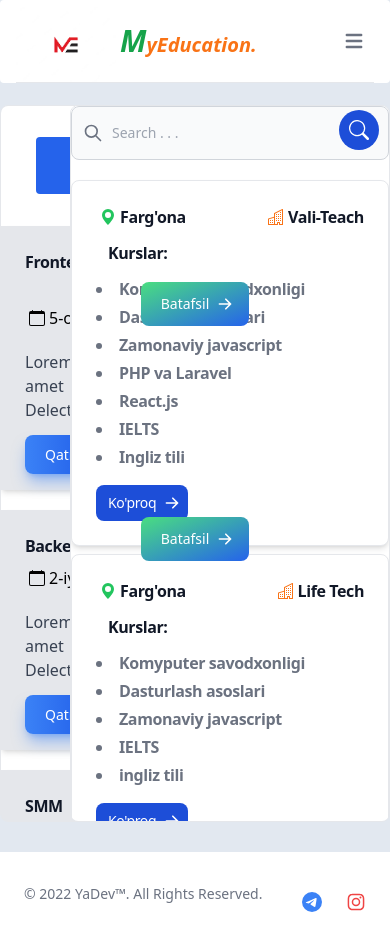
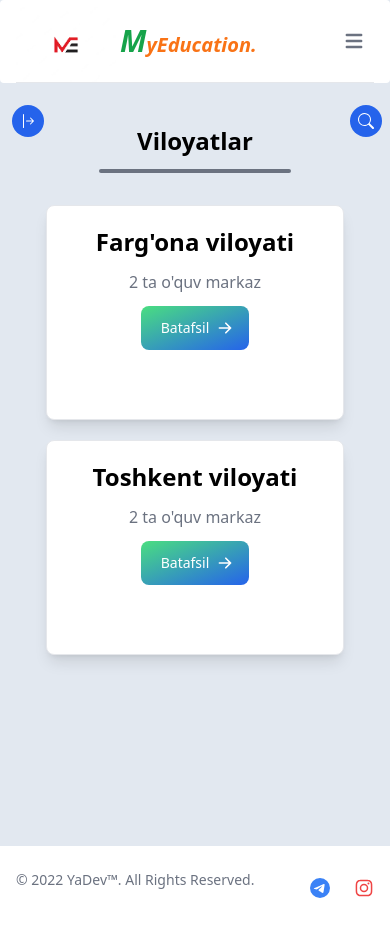
Before and after one commit to YaDev06/taskForWork, a React (Vite) app: page / in a window 390 px wide. After the commit the page ends 914 px from the top, so only its background shows below. Built offline with nearby package versions, Linux system fonts and the light colour scheme; data requests are answered from the project's data file.

Commit message:
6th commit

```diff
--- a/src/Components/SidebarLeft.jsx
+++ b/src/Components/SidebarLeft.jsx
@@ -3,6 +3,34 @@ import { Link } from "react-router-dom";
 
 export default function SidebarLeft() {
   return (
+    <>
+      <button
+        // onClick={}
+        data-collapse-toggle="default-SidebarLeft"
+        title="Open LeftBar"
+        type="button"
+        className="fixed z-50 left-0 p-2 ml-3 text-sm text-white rounded-full md:hidden bg-blue-600 hover:bg-blue-700 focus:outline-none focus:ring-2 focus:ring-gray-200"
+        aria-controls="default-SidebarLeft"
+        aria-expanded="false"
+      >
+        <span className="sr-only">Open main menu</span>
+
+        <svg
+          xmlns="http://www.w3.org/2000/svg"
+          width="16"
+          aria-hidden="true"
+          height="16"
+          fill="currentColor"
+          className="bi bi-arrow-bar-right"
+          viewBox="0 0 16 16"
+        >
+          <path
+            fillRule="evenodd"
+            d="M6 8a.5.5 0 0 0 .5.5h5.793l-2.147 2.146a.5.5 0 0 0 .708.708l3-3a.5.5 0 0 0 0-.708l-3-3a.5.5 0 0 0-.708.708L12.293 7.5H6.5A.5.5 0 0 0 6 8zm-2.5 7a.5.5 0 0 1-.5-.5v-13a.5.5 0 0 1 1 0v13a.5.5 0 0 1-.5.5z"
+          />
+        </svg>
+      </button>
+      <div className="sm:hidden md:block lg:block" id="default-SidebarLeft">
         <div className="fixed bg-white h-[85vh] w-[20rem] left-0 border overflow-y-auto rounded-lg snap-mandatory">
           <h3 className="text-center text-2xl  w-5/6 mx-auto rounded-xl my-[3rem] font-extrabold tracking-tight leading-none text-gray-900">
             <mark className="text-white bg-blue-600 rounded py-3 px-[3rem]">
@@ -57,8 +85,8 @@ export default function SidebarLeft() {
               <h4>5-oktabr, 2022-yil</h4>
             </div>
             <p className="font-normal text-gray-700 dark:text-gray-400 text-justify my-5">
-          Lorem ipsum dolor sit! Sit, amet amet consectetur adipisicing elit.
-          Delectus aperiam eius.
+              Lorem ipsum dolor sit! Sit, amet amet consectetur adipisicing
+              elit. Delectus aperiam eius.
             </p>
             <Link
               to="/LC/Farg'ona"
@@ -115,8 +143,8 @@ export default function SidebarLeft() {
               <h4>2-iyun, 2022-yil</h4>
             </div>
             <p className="font-normal text-gray-700 dark:text-gray-400 text-justify my-5">
-          Lorem ipsum dolor sit, amet. Sit, amet consectetur adipisicing elit.
-          Delectus aperiam eius.
+              Lorem ipsum dolor sit, amet. Sit, amet consectetur adipisicing
+              elit. Delectus aperiam eius.
             </p>
             <Link
               to="/LC/Toshkent"
@@ -184,5 +212,7 @@ export default function SidebarLeft() {
             </Link>
           </div>
         </div>
+      </div>
+    </>
   );
 }
--- a/src/Components/SidebarRight.jsx
+++ b/src/Components/SidebarRight.jsx
@@ -10,7 +10,7 @@ export default function SidebarRight() {
   const courses = useSelector((state) => state.LCSlice.courses);
   const [search, setSearch] = useState("");
   const dispatch = useDispatch();
-  console.log(courses);
+  // console.log(courses);
 
   useEffect(() => {
     axios
@@ -19,12 +19,38 @@ export default function SidebarRight() {
   }, []);
 
   return (
+    <>
+      <button
+        data-collapse-toggle="default-SidebarRight"
+        type="button"
+        className="fixed z-50 right-2 p-2 ml-3 text-sm text-white rounded-full md:hidden bg-blue-600 hover:bg-blue-700 focus:outline-none focus:ring-2 focus:ring-gray-200"
+        aria-controls="default-SidebarRight"
+        aria-expanded="false"
+      >
+        <span className="sr-only">Open main menu</span>
+        <svg
+          xmlns="http://www.w3.org/2000/svg"
+          width="16"
+          aria-hidden="true"
+          height="16"
+          fill="currentColor"
+          className="bi bi-search"
+          viewBox="0 0 16 16"
+        >
+          <path d="M11.742 10.344a6.5 6.5 0 1 0-1.397 1.398h-.001c.03.04.062.078.098.115l3.85 3.85a1 1 0 0 0 1.415-1.414l-3.85-3.85a1.007 1.007 0 0 0-.115-.1zM12 6.5a5.5 5.5 0 1 1-11 0 5.5 5.5 0 0 1 11 0z" />
+        </svg>
+      </button>
+      <div
+        className="sm:hidden w-full md:block lg:block"
+        id="default-SidebarRight"
+      >
         <div className="fixed bg-white h-[85vh] w-[20rem] right-0 border rounded-lg overflow-y-auto">
           <form
             className="search w-full"
             onSubmit={(e) => {
               e.preventDefault();
               dispatch(searchCourses(search));
+              setSearch("");
             }}
           >
             <label
@@ -83,7 +109,7 @@ export default function SidebarRight() {
               courses.map((items, idx) => (
                 <div
                   key={idx}
-              className="p-6 max-w-sm bg-white rounded-lg border border-gray-200 shadow-md mb-2 text-medium font-semibold tracking-tight text-gray-900"
+                  className="p-6 max-w-sm bg-white rounded-lg border border-gray-200 shadow-md mb-5 text-medium font-semibold tracking-tight text-gray-900"
                 >
                   <div className="flex justify-between">
                     <div className="flex">
@@ -157,5 +183,7 @@ export default function SidebarRight() {
             )}
           </div>
         </div>
+      </div>
+    </>
   );
 }
--- /dev/null
+++ b/src/Pages/ALC.jsx
@@ -0,0 +1,9 @@
+import React from 'react'
+
+export default function ALC() {
+  return (
+    <div>
+      ALC
+    </div>
+  )
+}
--- a/src/Pages/Home.jsx
+++ b/src/Pages/Home.jsx
@@ -54,9 +54,9 @@ export default function Home() {
   ];
   return (
     <div className="lg:w-7/12 sm:w-5/6 mx-auto bg-slate-200">
-      <div className="text-center w-2/6 py-5 mx-auto">
+      <div className="lg:w-2/6 md:w-2/6 sm:w-6/6 py-5 mx-auto text-center">
         <h3 className="text-2xl font-semibold">Viloyatlar</h3>
-        <hr className="mx-auto w-48 h-1 bg-gray-500 rounded border-0 md:my-3" />
+        <hr className="w-48 h-1 mx-auto bg-gray-500 rounded border-0 my-3 " />
       </div>
       <div className="z-50 min-h-[76vh] grid grid-flow-row auto-rows-max lg:grid-cols-2 sm:grid-cols-1 gap-y-5">
         {viloyatlar.length > 0 ? (
@@ -71,7 +71,7 @@ export default function Home() {
                     <h3 className="text-2xl font-semibold">
                       {viloyat.vil} viloyati
                     </h3>
-                    <p className="my-3 text-gray-500">
+                    <p className="my-3 text-gray-500 ">
                       {viloyat.length} ta o'quv markaz
                     </p>
                     <Link
@@ -110,7 +110,7 @@ export default function Home() {
           </div>
         )}
       </div>
-      <marquee>IT Park</marquee>
+      {/* <marquee>IT Park</marquee> */}
     </div>
   );
 }
--- a/src/Pages/LC.jsx
+++ b/src/Pages/LC.jsx
@@ -18,7 +18,7 @@ export default function LC() {
   }, []);
 
   return (
-    <div className="lg:w-4/6 sm:w-5/6 m-auto flex flex-wrap">
+    <div className="lg:w-4/6 sm:w-5/6 m-auto flex flex-wrap min-h-[76vh]">
       {aLCData.length > 0 ? (
         aLCData.map((LC) => (
           <div
--- a/src/Pages/Mentors.jsx
+++ b/src/Pages/Mentors.jsx
@@ -19,17 +19,17 @@ export default function Mentors() {
   const LCMentors = mentors.mentors;
 
   return (
-    <div className="min-h-[76vh] lg:w-8/12 md:w-3/6 sm:5/6 m-auto">
-      <h3 className="text-2xl text-center font-semibold mt-[20px]">
+    <div className="lg:w-8/12 md:w-3/6 sm:5/6 m-auto">
+      <h3 className="text-3xl text-center  font-semibold mt-[20px] w-full">
         {`${mentors.LC} o'quv markazi mentorlari`}
       </h3>
 
-      <div className="flex flex-wrap text-center">
+      <div className="flex flex-wrap text-center min-h-[76vh]">
         {LCMentors
           ? LCMentors.map((mentor) => (
               <div
                 key={mentor.id}
-                className="group max-w-sm bg-white lg:w-[21.5rem] sm:w-[20rem] rounded-lg border border-gray-200 shadow-md dark:bg-gray-800 dark:border-gray-700 m-auto mt-[3rem]"
+                className="group max-w-sm mb-10 bg-white lg:w-[21.5rem] sm:w-[20rem] rounded-lg border border-gray-200 shadow-md dark:bg-gray-800 dark:border-gray-700 m-auto mt-[3rem]"
               >
                 <div className="relative overflow-hidden">
                   <img
--- a/src/layouts/Content.jsx
+++ b/src/layouts/Content.jsx
@@ -5,9 +5,9 @@ import LC from "../Pages/LC";
 import Mentors from "../Pages/Mentors";
 import SidebarLeft from "../Components/SidebarLeft";
 import SidebarRight from "../Components/SidebarRight";
+import ALC from "../Pages/ALC";
 
 export default function Content() {
-
   return (
     <>
       <div className="w-full mx-auto bg-slate-200 relative">
@@ -17,6 +17,7 @@ export default function Content() {
         <Routes>
           <Route index path="/" element={<Home />} />
           <Route path="/LC/:viloyat" element={<LC />} />
+          <Route path="/LC/:ALC" element={<ALC />} />
           <Route path="/LC/:id/mentors" element={<Mentors />} />
         </Routes>
       </div>
--- a/src/layouts/Footer.jsx
+++ b/src/layouts/Footer.jsx
@@ -3,7 +3,7 @@ import { Link } from "react-router-dom";
 
 export default function Footer() {
   return (
-    <footer className="p-4 mx-auto lg:w-3/6 md:w-3/6 sm:w-full bg-white sm:p-6 dark:bg-gray-900">
+    <footer className="p-4 mx-auto lg:w-3/6 md:w-3/6 sm:w-full bg-white dark:bg-gray-900">
       <div className="sm:flex sm:items-center sm:justify-between">
         <span className="text-sm text-gray-500 sm:text-center dark:text-gray-400">
           © {new Date().getFullYear()}{" "}
--- a/src/redux/slices/LCSlice.jsx
+++ b/src/redux/slices/LCSlice.jsx
@@ -3,6 +3,7 @@ import { createSlice } from "@reduxjs/toolkit";
 const initialState = {
   LCs: [],
   ALC: [],
+  fakeCourses: [],
   courses: [],
 };
 
@@ -24,12 +25,21 @@ const LCSlice = createSlice({
           courses: items.courses,
         };
       });
+      state.fakeCourses = payload.map((items) => {
+        return {
+          viloyat: items.viloyat,
+          name: items.name,
+          courses: items.courses,
+        };
+      });
     },
     searchCourses: (state, { payload }) => {
-      state.courses = state.courses.filter((val) => {
+      state.courses = state.fakeCourses.filter((val) => {
         if (
           val.name.toLowerCase().includes(payload.toLowerCase()) ||
           val.viloyat.toLowerCase().includes(payload.toLowerCase())
+          // val.itCourse.toLowerCase().includes(payload.toLowerCase()) ||
+          // val.english.toLowerCase().includes(payload.toLowerCase())
         ) {
           return val;
         }
```
Lines whose indentation alone changed are shown as unchanged.
